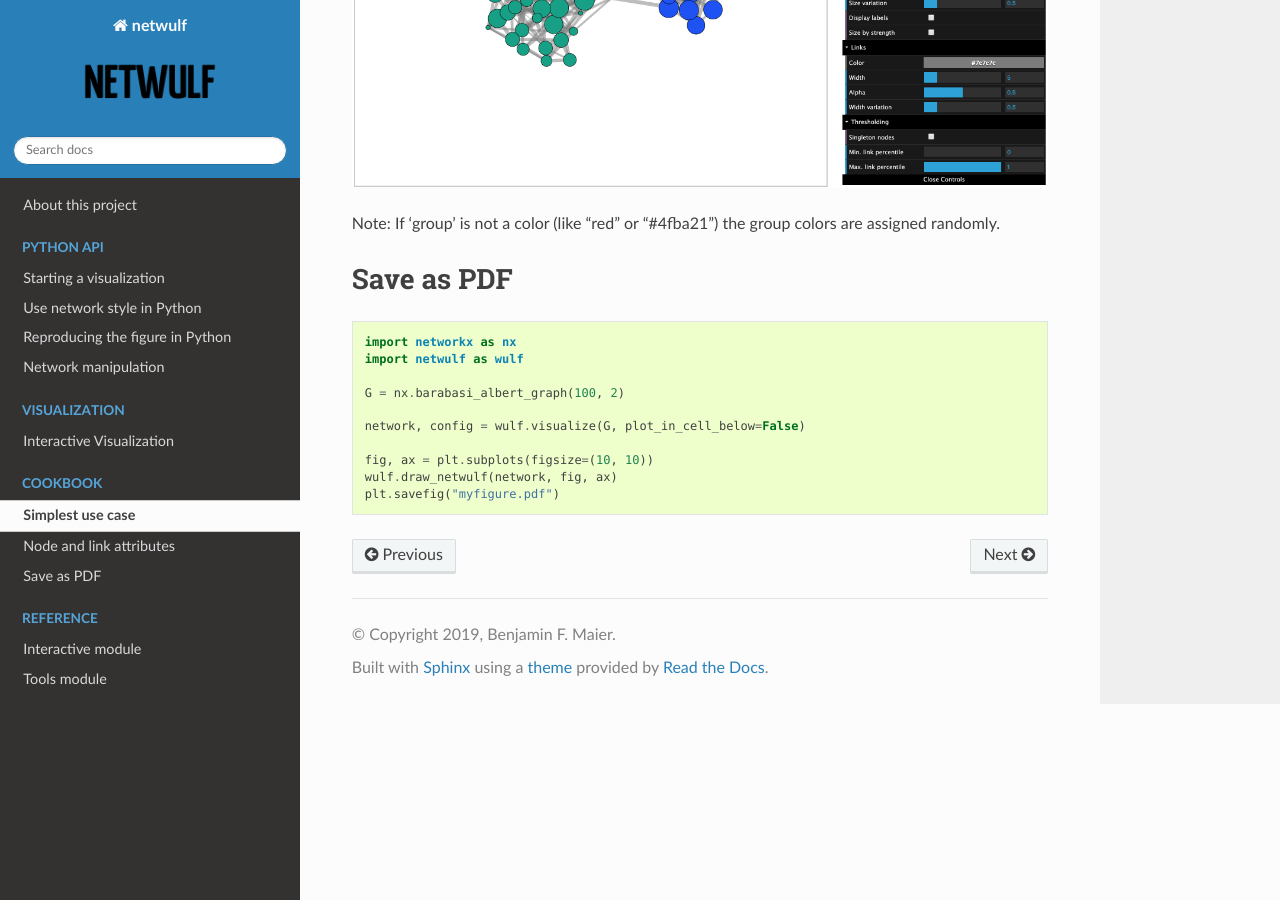
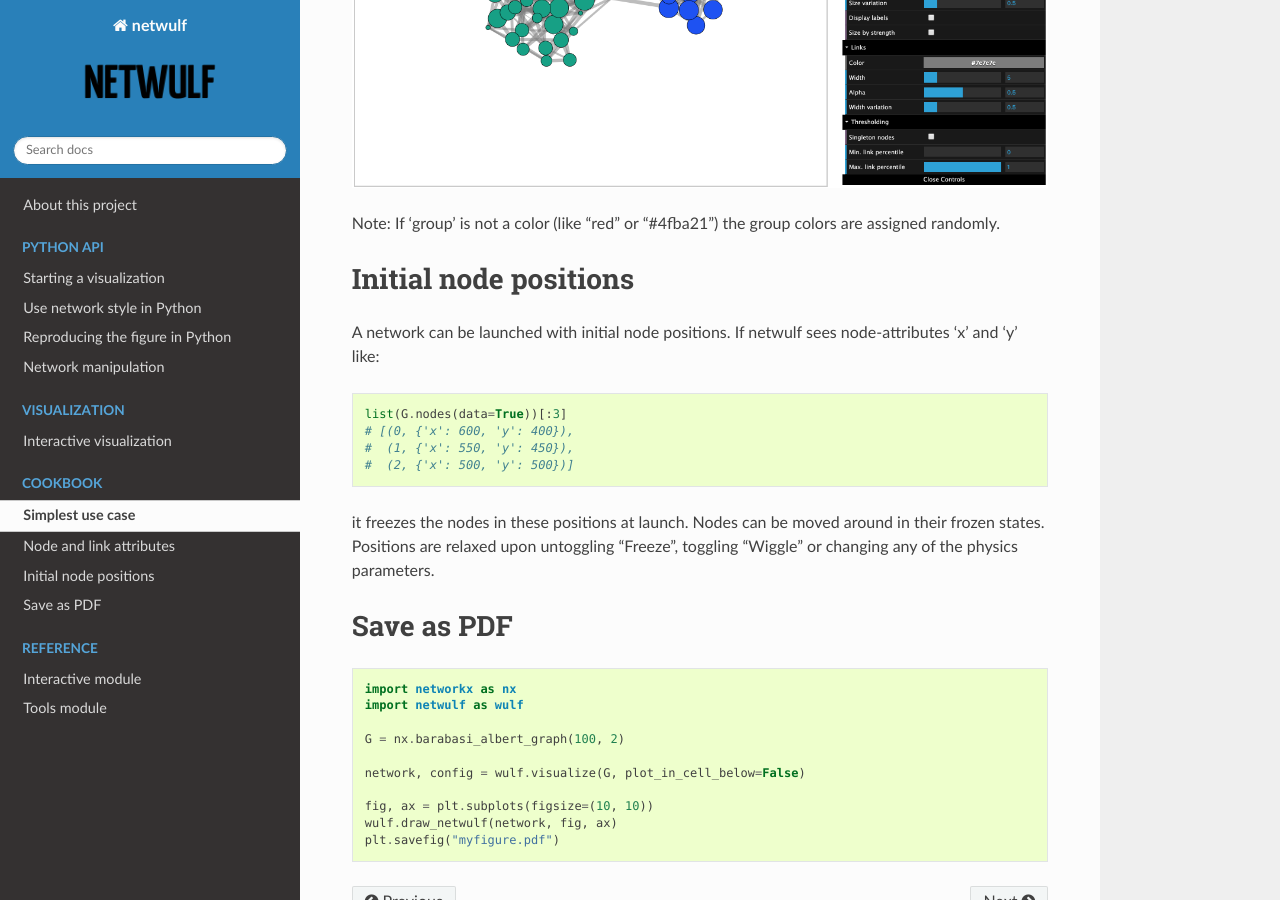
Before and after one commit to benmaier/netwulf, a Sphinx documentation site: the page built from docs/cookbook/groups.rst, in a window 1280 px wide and 900 px high, scrolled down 1548 px. Built offline with Sphinx 7.4.7 and the Read the Docs theme 2.0.0, drawn with Linux system fonts in a browser that asks for light colours.

Commit message:
add doc for initial node positions and change a typo

```diff
--- a/docs/cookbook/groups.rst
+++ b/docs/cookbook/groups.rst
@@ -69,6 +69,25 @@ Example:
 Note: If 'group' is not a color (like "red" or "#4fba21") the group colors are assigned randomly.
 
 
+Initial node positions
+----------------------
+
+A network can be launched with initial node positions.
+If netwulf sees node-attributes 'x' and 'y' like:
+
+.. code:: python
+
+    list(G.nodes(data=True))[:3]
+    # [(0, {'x': 600, 'y': 400}),
+    #  (1, {'x': 550, 'y': 450}),
+    #  (2, {'x': 500, 'y': 500})]
+
+it freezes the nodes in these positions at launch.
+Nodes can be moved around in their frozen states.
+Positions are relaxed upon untoggling "Freeze", toggling "Wiggle" or changing any of the physics parameters.
+
+
+
 Save as PDF
 -----------
 
--- a/docs/visualization/init.rst
+++ b/docs/visualization/init.rst
@@ -1,4 +1,4 @@
-Interactive Visualization
+Interactive visualization
 -------------------------
 
 The interactive visualization gives the user an intuitive interface through which to manipulate and style their networks. Most of the parameters are intuitive, and each one has a short tooltip explanation that
```
